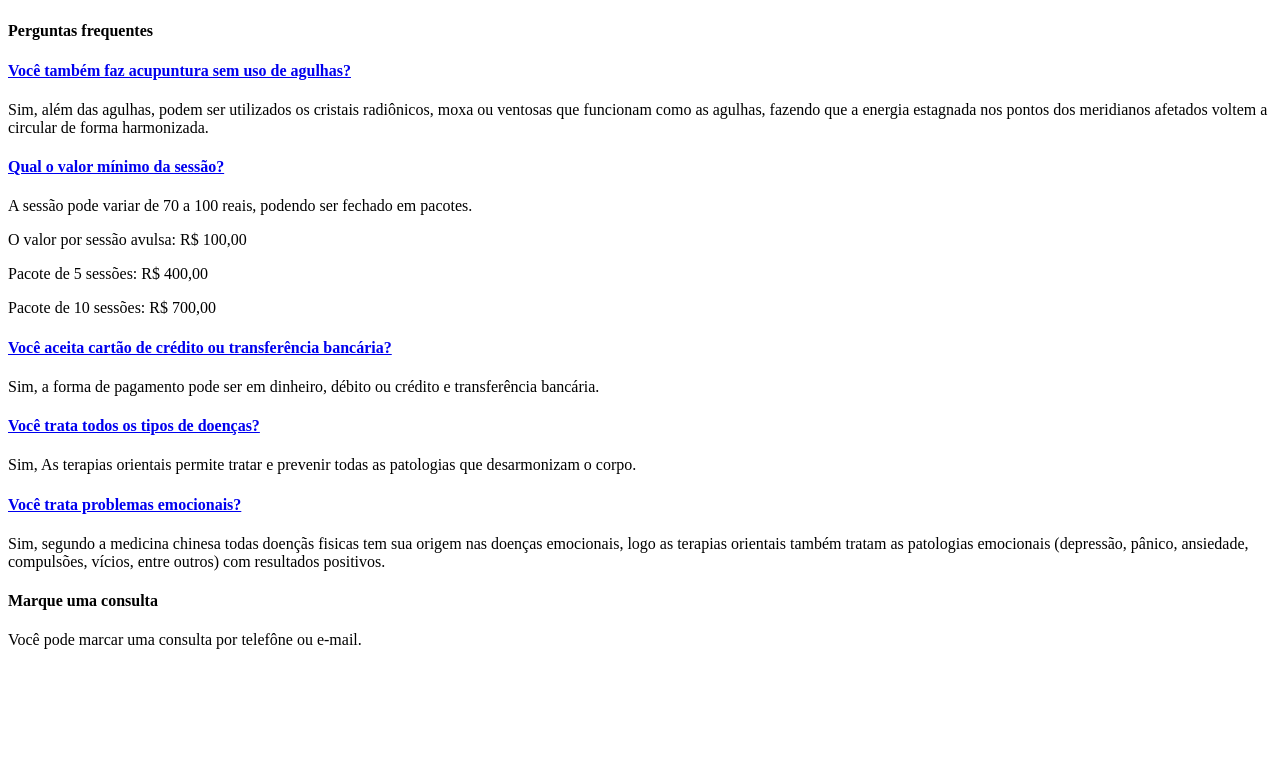
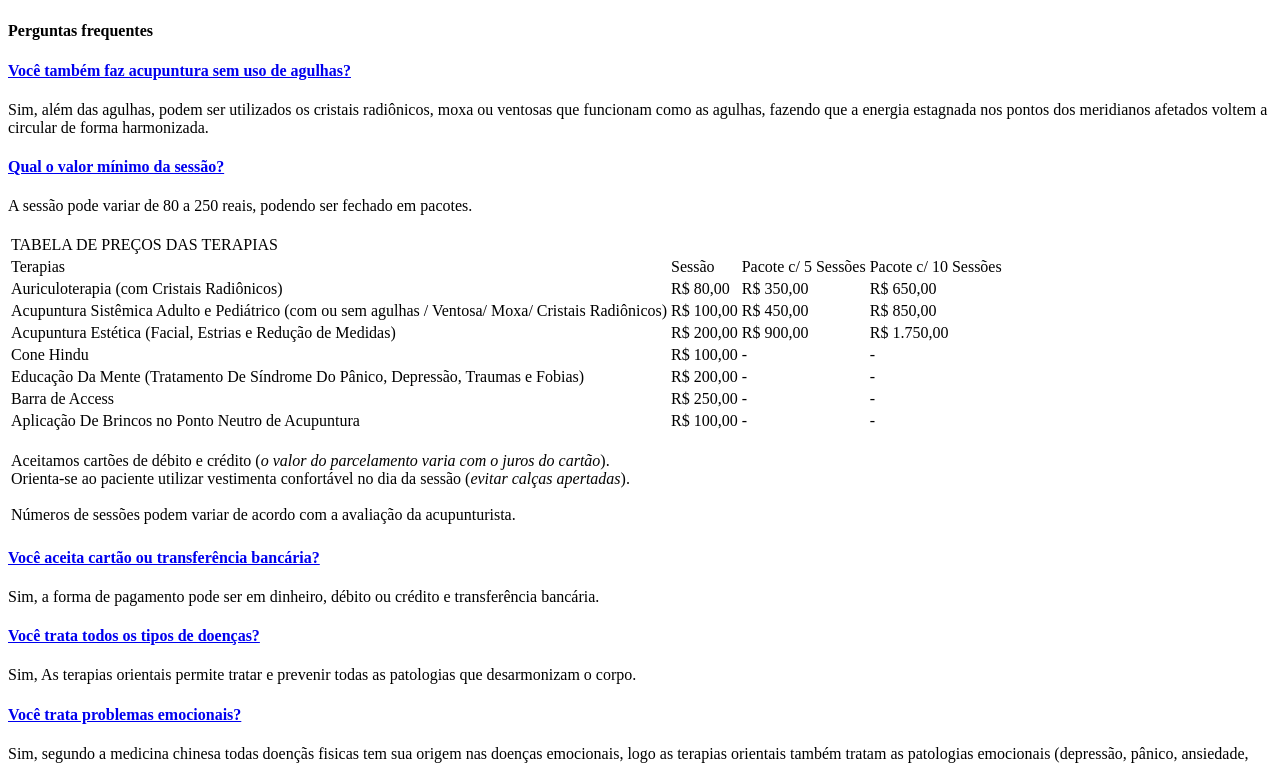
Before and after one commit to calcio/keylla, a Yii app: template frontend/views/site/index.php in a window 1280 px wide; the page is wider, and only the part inside the window is pictured. Shown: the part 4355-5119 px from the top of that part. Run offline with PHP 8.4 and a stand-in for Yii, Linux system fonts and the light colour scheme; the template is opened without the code that fills it, so the values that code supplies are empty; some libraries are stand-ins or nearby versions.

Commit message:
update faq item

```diff
--- a/frontend/views/site/_faq.php
+++ b/frontend/views/site/_faq.php
@@ -33,12 +33,77 @@
              <div id="collapse2-alt3" class="panel-collapse collapse">
                 <!-- Panel body -->
                 <div class="panel-body">
-                    A sessão pode variar de 70 a 100 reais, podendo ser fechado em pacotes.
-                    <p>O valor por sessão avulsa: R$ 100,00</p>
+                    A sessão pode variar de 80 a 250 reais, podendo ser fechado em pacotes.
+                    <br /><br />
+                    <table class="table table-striped">
+                       <thead>
+                          <tr>
+                             <td colspan="4" class="text-center">TABELA DE PREÇOS DAS TERAPIAS</td>
+                          </tr>
+                          <tr>
+                             <td>Terapias</td>
+                             <td class="text-center col-md-2">Sessão</td>
+                             <td class="text-center col-md-2">Pacote c/ 5 Sessões <i class="fa fa-star purple"></i></td>
+                             <td class="text-center col-md-2">Pacote c/ 10 Sessões <i class="fa fa-star purple"></i></td>
+                          </tr>
+                       </thead>
 
-                    <p>Pacote de 5 sessões: R$ 400,00</p>
+                       <tfoot>
+                          <tr>
+                             <td colspan="4">
+                              <br />Aceitamos cartões de débito e crédito (<em>o valor do parcelamento varia com o juros do cartão</em>).
+                              <br />Orienta-se ao paciente utilizar vestimenta confortável no dia da sessão (<em>evitar calças apertadas</em>).
+                              <br /><br/>
+                              <i class="fa fa-star purple"></i> Números de sessões podem variar de acordo com a avaliação da acupunturista.
+                             </td>
+                          </tr>
+                       </tfoot>
 
-                    <p>Pacote de 10 sessões: R$ 700,00</p>
+                       <tbody>
+                          <tr>
+                             <td>Auriculoterapia (com Cristais Radiônicos)</td>
+                             <td class="text-center">R$ 80,00</td>
+                             <td class="text-center">R$ 350,00</td>
+                             <td class="text-center">R$ 650,00</td>
+                          </tr>
+                          <tr>
+                             <td>Acupuntura Sistêmica Adulto e Pediátrico (com ou sem agulhas / Ventosa/ Moxa/ Cristais Radiônicos)</td>
+                             <td class="text-center">R$ 100,00</td>
+                             <td class="text-center">R$ 450,00</td>
+                             <td class="text-center">R$ 850,00</td>
+                          </tr>
+                          <tr>
+                             <td>Acupuntura Estética (Facial, Estrias e Redução de Medidas)</td>
+                             <td class="text-center">R$ 200,00</td>
+                             <td class="text-center">R$ 900,00</td>
+                             <td class="text-center">R$ 1.750,00</td>
+                          </tr>
+                          <tr>
+                             <td>Cone Hindu</td>
+                             <td class="text-center">R$ 100,00</td>
+                             <td class="text-center">-</td>
+                             <td class="text-center">-</td>
+                          </tr>
+                          <tr>
+                             <td>Educação Da Mente (Tratamento De Síndrome Do Pânico, Depressão, Traumas e Fobias)</td>
+                             <td class="text-center">R$ 200,00</td>
+                             <td class="text-center">-</td>
+                             <td class="text-center">-</td>
+                          </tr>
+                          <tr>
+                             <td>Barra de Access</td>
+                             <td class="text-center">R$ 250,00</td>
+                             <td class="text-center">-</td>
+                             <td class="text-center">-</td>
+                          </tr>
+                          <tr>
+                             <td>Aplicação De Brincos no Ponto Neutro de Acupuntura</td>
+                             <td class="text-center">R$ 100,00</td>
+                             <td class="text-center">-</td>
+                             <td class="text-center">-</td>
+                          </tr>
+                       </tbody>
+                    </table>
                 </div>
              </div>
           </div>
@@ -46,7 +111,7 @@
              <div class="panel-heading">
                 <h4 class="panel-title">
                   <a data-toggle="collapse" data-parent="#accordion-alt3" href="#collapse3-alt3">
-                    <i class="fa fa-angle-right"></i> Você aceita cartão de crédito ou transferência bancária?
+                    <i class="fa fa-angle-right"></i> Você aceita cartão ou transferência bancária?
                   </a>
                 </h4>
              </div>
```
